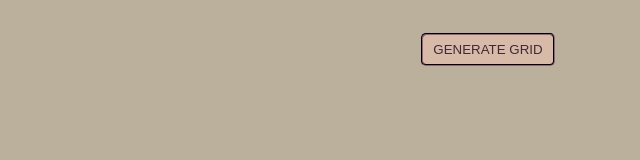
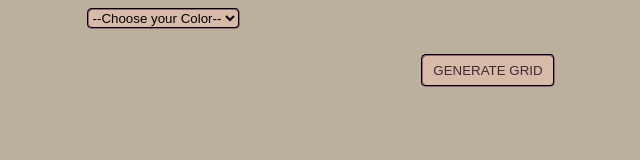
Before and after one commit to Flex58/etch-a-sketch, a plain HTML site: page index.html in a window 1280 px wide. Shown: the whole page, without its empty margins (152-792 px from the left). Drawn offline with Linux system fonts and the light colour scheme.

Commit message:
add color selector and opacity fade

```diff
--- a/index.html
+++ b/index.html
@@ -8,7 +8,16 @@
     </head>
 
     <body>
-        <button id="generate">GENERATE GRID</button>
+        <div id="header">
+            <select name="colors" id="color-select">
+                <option value="">--Choose your Color--</option>
+                <option value="red">Red</option>
+                <option value="green">Green</option>
+                <option value="blue">Blue</option>
+            </select>
+
+            <button id="generate">GENERATE GRID</button>
+        </div>
         <div id="container" class="grid"></div>
     </body>
 </html>
--- a/script.js
+++ b/script.js
@@ -11,12 +11,14 @@ function drawGrid(){
         grid[i] = container.appendChild(document.createElement("div"));
         grid[i].style.width = 100 / gridSize  + "%";
         grid[i].style.height = 100 / gridSize  + "%";
-        grid[i].setAttribute("class", "gridSquare")
+        grid[i].setAttribute("class", "gridSquare");
      }
      gridSquare = document.querySelectorAll(".gridSquare");
      gridSquare.forEach((div) => {
+        div.style.opacity = 1;
         div.addEventListener("mouseover", () => {
-            div.style.backgroundColor = "green";
+            div.style.backgroundColor = document.querySelector("#color-select").value;
+            div.style.opacity -= 0.1;
         })
     })
     }
@@ -31,6 +33,7 @@ generate.addEventListener("click", () =>{
     for (let i = 0; i < gridSize * gridSize; i++){
         container.removeChild(grid[i]);
     }
+    container.style.backgroundColor = "black";
     do gridSize = prompt("Enter your Grid Size (cant exceed 100): ")
     while (gridSize > 100)
     drawGrid()
--- a/style.css
+++ b/style.css
@@ -1,6 +1,6 @@
 .grid div {
 
-     border: solid 1px rgb(62, 42, 53);
+     border: solid 1px rgb(61, 41, 52);
     box-sizing: border-box;
     background-color: white;
 
@@ -27,4 +27,21 @@ body {
     margin-bottom: 25px;
     margin-top: 25px;
     padding: 7px 10px;
+    align-self: center;
+    justify-self: center;
 }
+
+#color-select {
+    margin-right: 650px;
+    background-color: #D7BBA8;
+    border-radius: 5px;
+    border: groove 2px #3E2A35;
+
+}
+
+#header {
+    display: flex;
+    justify-content: space-between;
+    flex-direction: column;
+
+}
```
